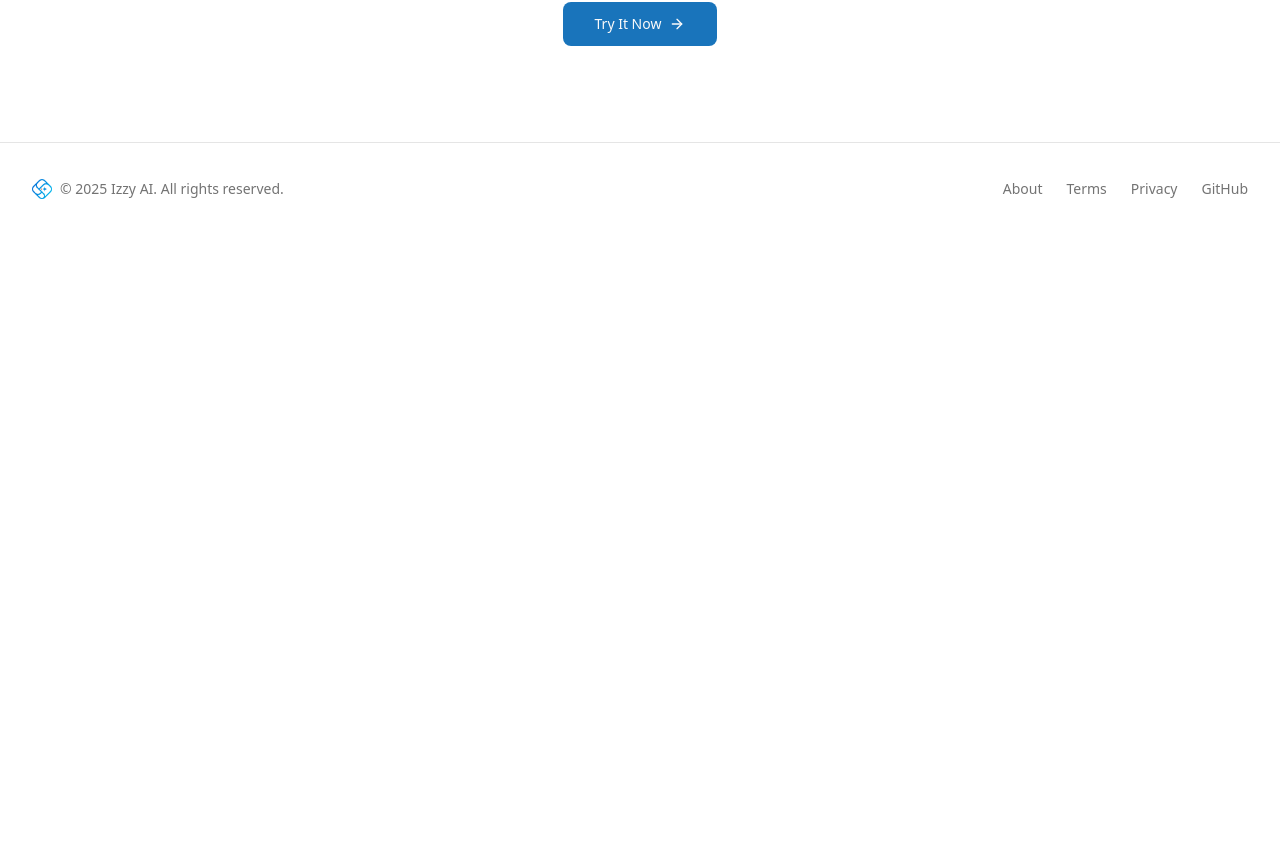
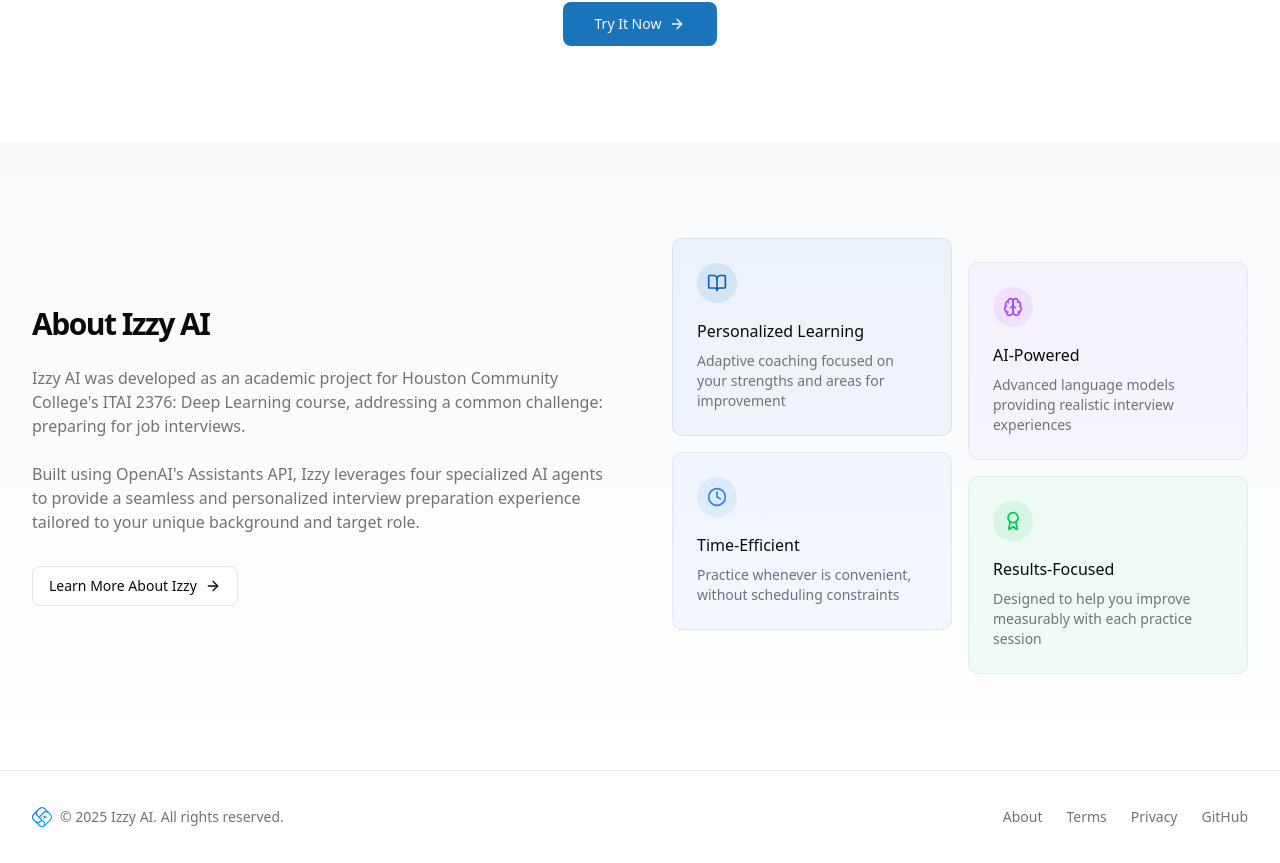
Before and after one commit to henrykobutra/izzy, a Next.js app: page / in a window 1280 px wide. Shown: the part 1777-2640 px from the top of the page. Before the commit the page ends 2012 px from the top, so only its background shows below. Built offline with nearby package versions, Linux system fonts and the light colour scheme; no server answers.

Commit message:
feat: add about page snippet to homepage

```diff
--- a/app/page.tsx
+++ b/app/page.tsx
@@ -5,6 +5,10 @@
   Bot,
   Search,
   BarChart,
+  Award,
+  Brain,
+  Clock,
+  BookOpen,
 } from "lucide-react";
 
 import { Button } from "@/components/ui/button";
@@ -213,6 +217,76 @@
             </div>
           </div>
         </section>
+
+        {/* About Snippet Section */}
+        <section className="w-full py-12 md:py-24 bg-gradient-to-b from-slate-50 to-white dark:from-slate-900/50 dark:to-background">
+          <div className="container max-w-screen-xl mx-auto px-4 sm:px-6 lg:px-8">
+            <div className="grid gap-10 md:grid-cols-2 md:gap-16 items-center">
+              <div>
+                <h2 className="text-3xl font-bold tracking-tighter mb-6">About Izzy AI</h2>
+                <p className="text-muted-foreground mb-6">
+                  Izzy AI was developed as an academic project for Houston Community College&apos;s
+                  ITAI 2376: Deep Learning course, addressing a common challenge: preparing for job interviews.
+                </p>
+                <p className="text-muted-foreground mb-6">
+                  Built using OpenAI&apos;s Assistants API, Izzy leverages four specialized AI agents to provide
+                  a seamless and personalized interview preparation experience tailored to your unique background
+                  and target role.
+                </p>
+                <div className="mt-8">
+                  <Button variant="outline" asChild>
+                    <Link href="/about">
+                      Learn More About Izzy
+                      <ArrowRight className="ml-2 h-4 w-4" />
+                    </Link>
+                  </Button>
+                </div>
+              </div>
+              <div className="grid grid-cols-2 gap-4">
+                <div className="flex flex-col space-y-4">
+                  <div className="rounded-lg bg-primary/5 border border-primary/10 p-6">
+                    <div className="rounded-full bg-primary/10 w-10 h-10 flex items-center justify-center mb-4">
+                      <BookOpen className="h-5 w-5 text-primary" />
+                    </div>
+                    <h3 className="font-medium mb-2">Personalized Learning</h3>
+                    <p className="text-sm text-muted-foreground">
+                      Adaptive coaching focused on your strengths and areas for improvement
+                    </p>
+                  </div>
+                  <div className="rounded-lg bg-blue-500/5 border border-blue-500/10 p-6">
+                    <div className="rounded-full bg-blue-500/10 w-10 h-10 flex items-center justify-center mb-4">
+                      <Clock className="h-5 w-5 text-blue-500" />
+                    </div>
+                    <h3 className="font-medium mb-2">Time-Efficient</h3>
+                    <p className="text-sm text-muted-foreground">
+                      Practice whenever is convenient, without scheduling constraints
+                    </p>
+                  </div>
+                </div>
+                <div className="flex flex-col space-y-4 mt-6">
+                  <div className="rounded-lg bg-purple-500/5 border border-purple-500/10 p-6">
+                    <div className="rounded-full bg-purple-500/10 w-10 h-10 flex items-center justify-center mb-4">
+                      <Brain className="h-5 w-5 text-purple-500" />
+                    </div>
+                    <h3 className="font-medium mb-2">AI-Powered</h3>
+                    <p className="text-sm text-muted-foreground">
+                      Advanced language models providing realistic interview experiences
+                    </p>
+                  </div>
+                  <div className="rounded-lg bg-green-500/5 border border-green-500/10 p-6">
+                    <div className="rounded-full bg-green-500/10 w-10 h-10 flex items-center justify-center mb-4">
+                      <Award className="h-5 w-5 text-green-500" />
+                    </div>
+                    <h3 className="font-medium mb-2">Results-Focused</h3>
+                    <p className="text-sm text-muted-foreground">
+                      Designed to help you improve measurably with each practice session
+                    </p>
+                  </div>
+                </div>
+              </div>
+            </div>
+          </div>
+        </section>
       </main>
 
       <Footer />
```
